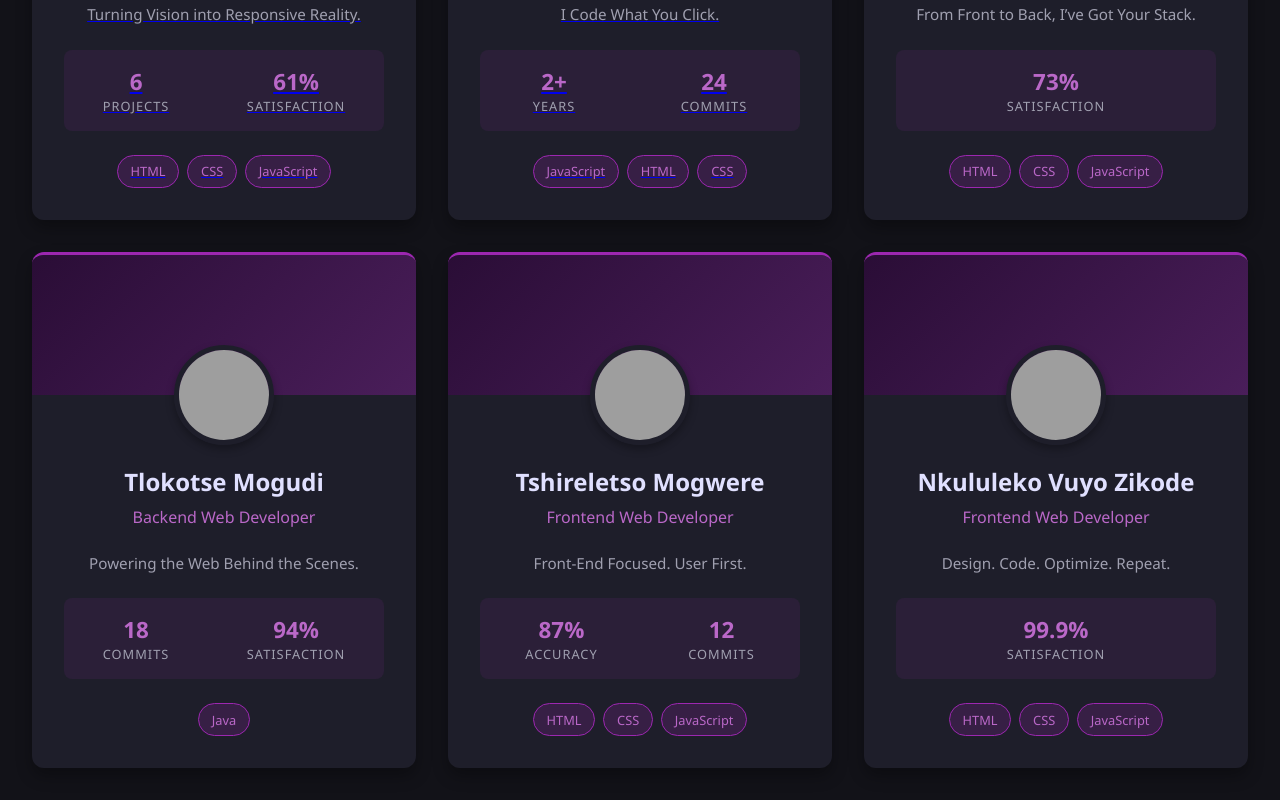
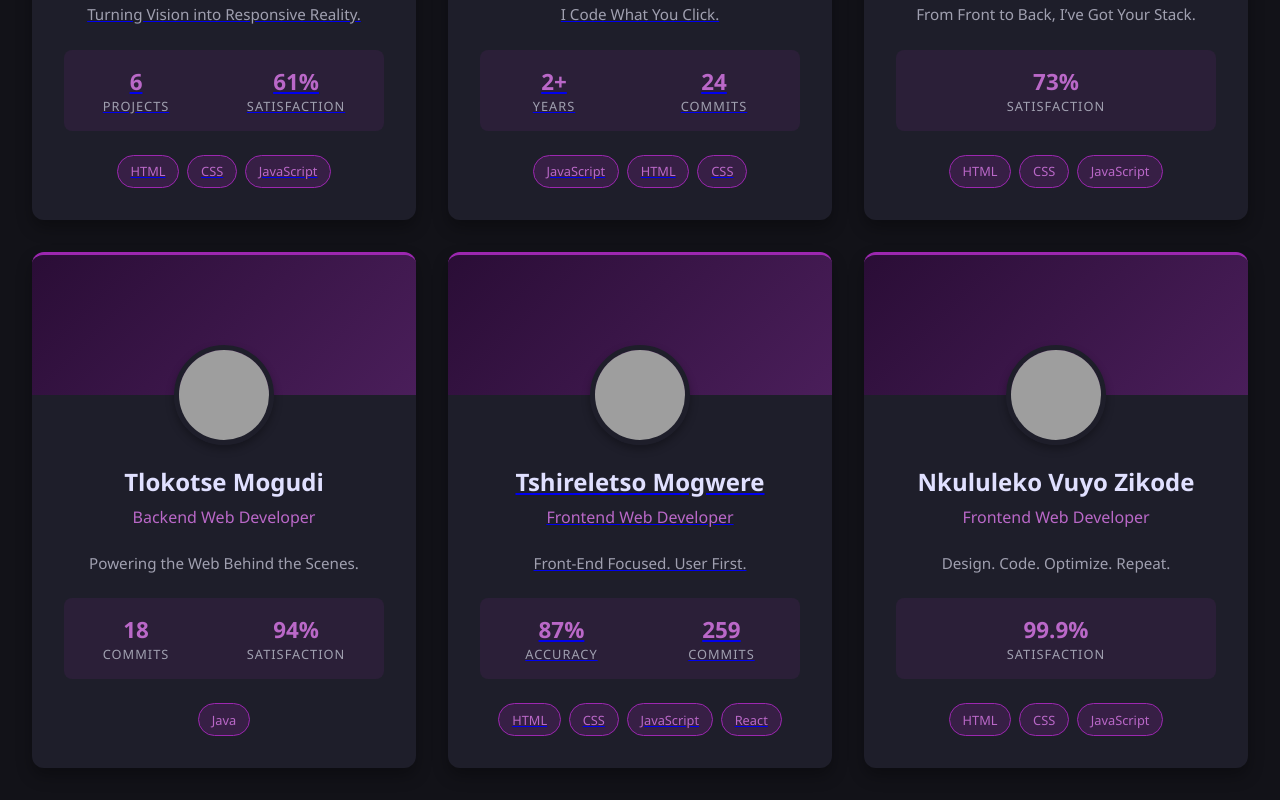
Before and after one commit to ClementMabila/MENTORY-PROJECT001, a plain HTML site: page Dashboard/index.html in a window 1280 px wide. Shown: the part 488-1288 px from the top of the page. Drawn offline with Linux system fonts and the light colour scheme; grey boxes are pictures that could not be loaded.

Commit message:
This commit adds a link to navigate to Tshireletso's portfolio

```diff
--- a/Dashboard/index.html
+++ b/Dashboard/index.html
@@ -125,10 +125,11 @@
             </div>
 
             <!-- Profile 5 -->
-            <div class="profile-card">
+             <a href="../pages/tshireletso.html" class="nav">
+            <div class="profile-card" >
                 <div class="profile-header">
                     <div class="profile-avatar">
-                        <img src="https://randomuser.me/api/portraits/women/63.jpg" alt="Emma Wilson">
+                        <img src="../public/images/Tshireletso T Mogwere - Web Developer 4.jpg" alt="Emma Wilson">
                     </div>
                 </div>
                 <div class="profile-body">
@@ -141,7 +142,7 @@
                             <div class="stat-label">Accuracy</div>
                         </div>
                         <div class="stat">
-                            <div class="stat-value">12</div>
+                            <div class="stat-value">259</div>
                             <div class="stat-label">Commits</div>
                         </div>
                     </div>
@@ -149,10 +150,11 @@
                         <span class="skill">HTML</span>
                         <span class="skill">CSS</span>
                         <span class="skill">JavaScript</span>
+                        <span class="skill">React</span>
                     </div>
                 </div>
             </div>
-
+        </a>
             <!-- Profile 6 -->
             <div class="profile-card">
                 <div class="profile-header">
```
